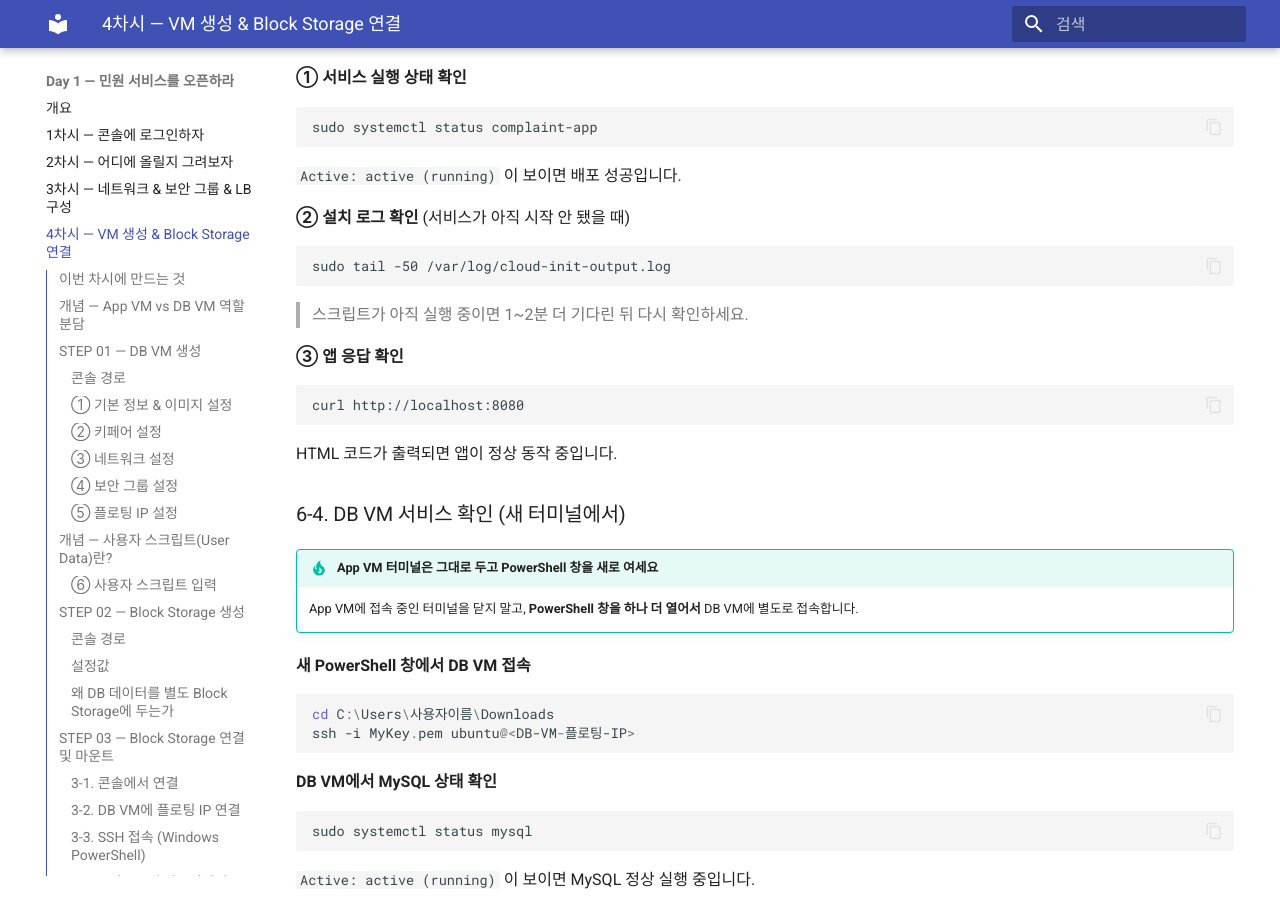
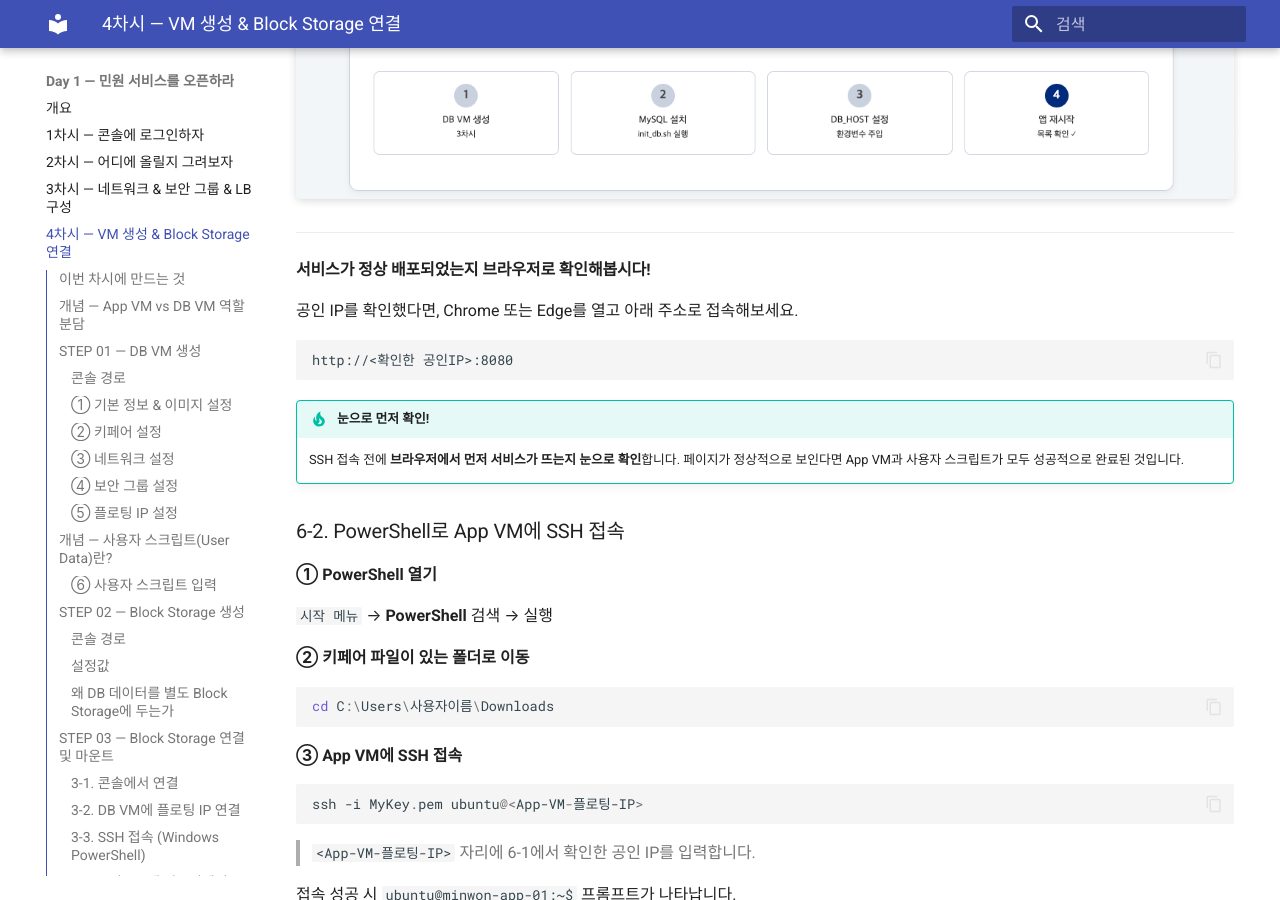
Before and after one commit to skilleat-labs/cloud-native-minwon-lab, an MkDocs documentation site: the page built from docs/day1/session4.md, in a window 1280 px wide and 900 px high, scrolled down 20800 px. Built offline with MkDocs 1.6.1 and Material for MkDocs 9.7.7, drawn with Linux system fonts in a browser that asks for light colours; some of the changed text lies outside the part shown.

Commit message:
docs: session4 - 6-1 플로팅IP 확인 후 브라우저 접속 안내 추가

````diff
--- a/docs/day1/session4.md
+++ b/docs/day1/session4.md
@@ -633,17 +633,32 @@
 
 ### 6-1. App VM 플로팅 IP 확인
 
-!!! info "배포 확인을 위해 App VM에 SSH로 접속해야 합니다"
-    STEP 05에서 App VM 생성 시 플로팅 IP를 **사용**으로 설정했습니다.
-    콘솔에서 할당된 공인 IP를 확인하세요.
+STEP 05에서 App VM 생성 시 플로팅 IP를 **사용**으로 설정했습니다.
+콘솔에서 할당된 공인 IP를 먼저 확인하세요.
 
-    ```
-    Compute > Instance → minwon-app-01 클릭 → IP 주소 확인
-    ```
+```
+Compute > Instance → minwon-app-01 클릭 → IP 주소 확인
+```
 
-    | 항목 | 확인 위치 |
-    |------|---------|
-    | 공인 IP (플로팅 IP) | 인스턴스 상세 > IP 주소 항목 |
+| 항목 | 확인 위치 |
+|------|---------|
+| 공인 IP (플로팅 IP) | 인스턴스 상세 > IP 주소 항목 |
+
+![App VM 플로팅 IP 확인 화면](./images/6-1-app-floating-ip-check.png)
+
+---
+
+#### 서비스가 정상 배포되었는지 브라우저로 확인해봅시다!
+
+공인 IP를 확인했다면, Chrome 또는 Edge를 열고 아래 주소로 접속해보세요.
+
+```
+http://<확인한 공인IP>:8080
+```
+
+!!! tip "눈으로 먼저 확인!"
+    SSH 접속 전에 **브라우저에서 먼저 서비스가 뜨는지 눈으로 확인**합니다.
+    페이지가 정상적으로 보인다면 App VM과 사용자 스크립트가 모두 성공적으로 완료된 것입니다.
 
 ### 6-2. PowerShell로 App VM에 SSH 접속
 
````
